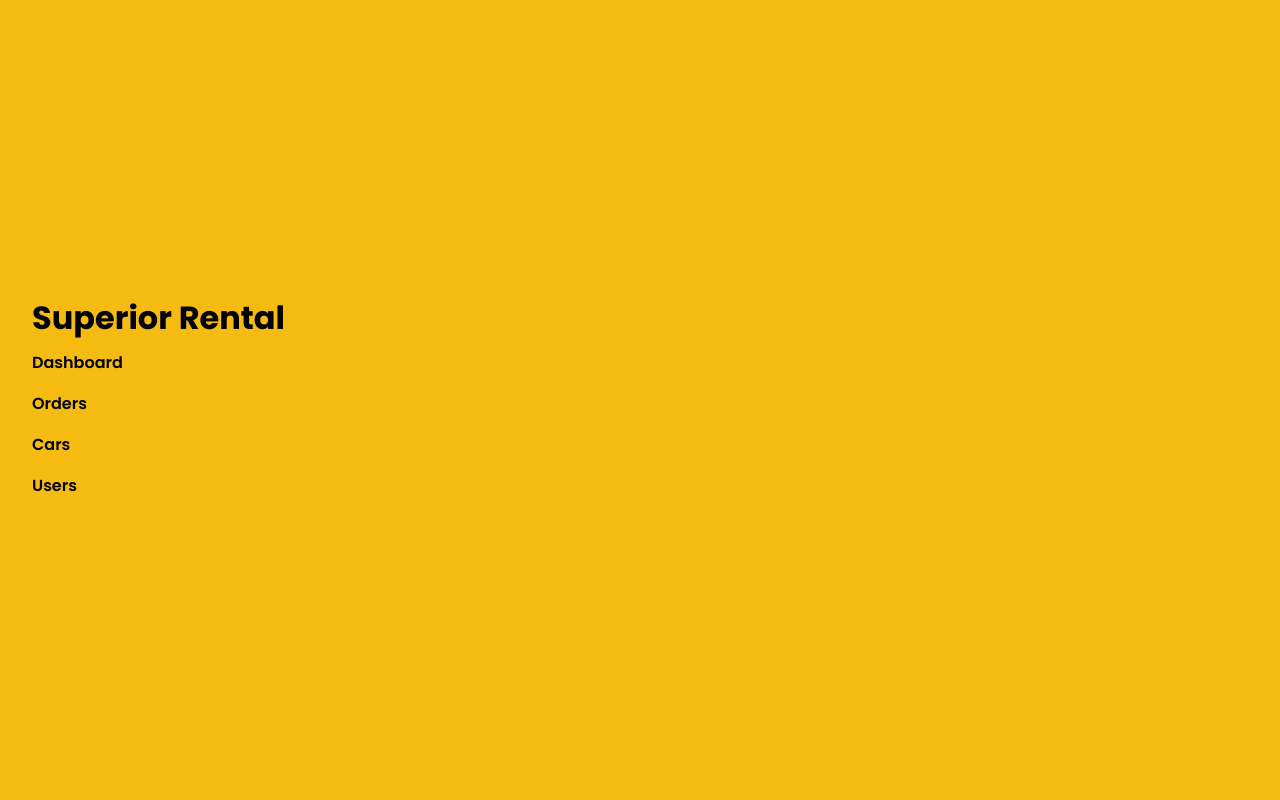
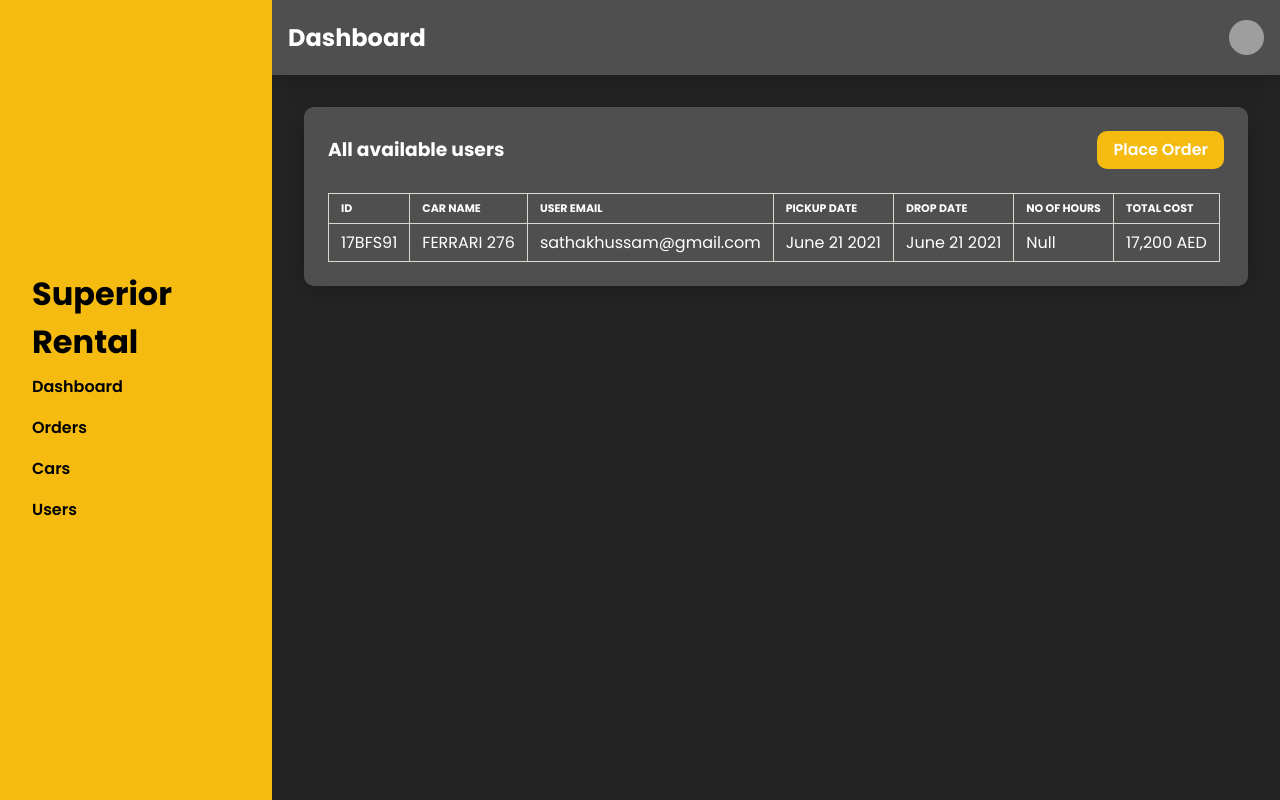
Before and after one commit to sathakhussam/superior-dashboard, a React (Create React App) app: page /orders in a window 1280 px wide. Built offline with nearby package versions, Linux system fonts and the light colour scheme; grey boxes are pictures that could not be loaded.

Commit message:
Added new seperate orders page

```diff
--- a/src/App.css
+++ b/src/App.css
@@ -1,3 +1,7 @@
+.beforeApp {
+  background-color: #242424;
+}
+
 .App {
   background-color: #242424;
   display: flex;
--- a/src/App.js
+++ b/src/App.js
@@ -1,8 +1,9 @@
-import {Switch, Route, Link} from 'react-router-dom'
+import {Switch, Route, Link, useLocation} from 'react-router-dom'
 
 // Pages
 import Dashboard from "./pages/dashboard/dashboard.page"
 import OrdersPage from './pages/orders/orders.page'
+import SeperateOrdersPage from './pages/orders/seperate-orders.page'
 import CarsPage from './pages/cars/cars.page'
 import UsersPage from './pages/users/users.page'
 import UserSeperatePage from './pages/users/users-seperate.page'
@@ -14,9 +15,13 @@ import './App.css';
 
 function App() {
   return (
+    <div className="beforeApp">
+      {
+        useLocation().pathname == '/login'
+        ?
+        <Route exact path="/login" component={LoginPage} />
+        :
         <div className="App">
-      <Switch>
-      <Route exact path="/login" component={LoginPage} />
         <div className="sidebar">
           <h1>Superior Rental</h1>
           <div className="sidebar--links">
@@ -28,14 +33,18 @@ function App() {
         </div>
         <div className="content">
           <Header />
+        <Switch>
             <Route exact path="/" component={Dashboard} />
             <Route exact path="/cars" component={CarsPage} />
             <Route exact path="/orders" component={OrdersPage} />
+            <Route exact path="/orders/seperate" component={SeperateOrdersPage} />
             <Route exact path="/cars" component={CarsPage} />
             <Route exact path="/users" component={UsersPage} />
             <Route exact path="/users/seperate" component={UserSeperatePage} />
+        </Switch>
         </div>
-        </Switch>
+      </div>
+      }
     </div>
   );
 }
--- a/src/pages/login/login.styles.css
+++ b/src/pages/login/login.styles.css
@@ -5,6 +5,7 @@
     justify-content: center;
     width: 100%;
     align-items: center;
+
 }
 
 .LoginPage section {
--- a/src/pages/orders/orders.styles.css
+++ b/src/pages/orders/orders.styles.css
@@ -20,3 +20,7 @@
 .OrdersPage table {
   table-layout: fixed;
 }
+
+.SeperateOrderPage li {
+  margin-left: 1rem;
+}
--- /dev/null
+++ b/src/pages/orders/seperate-orders.page.jsx
@@ -0,0 +1,42 @@
+import React from 'react';
+import Card from '../../components/card/card.component'
+import './orders.styles.css'
+import {Link} from 'react-router-dom';
+
+const SeperateOrderPage = () => {
+    return (
+        <div className="SeperateOrderPage">
+            <Card>
+            <h3>Orders Details</h3>
+            <p>Car : <Link>Ferrari 253</Link></p>
+            <p>User : <Link>Sathak Uzham</Link></p>
+            <p>Email : <b>sathakhussam@gmail.com</b></p>
+            <p>userPhone : <b>+971 7634564636</b></p>
+            <p>Pickup Time : <b>17:10 AM</b></p>
+            <p>Pickup Date : <b>17th June 2021</b></p>
+            <p>Drop Time : <b>17:10 AM</b></p>
+            <p>Drop Date : <b>17th June 2021</b></p>
+            <p>No of hours : <b>Null</b></p>
+            <p>Pickup Location : <b>Burj Kalifa Dubai</b></p>
+            <p>Drop Location : <b>Burj Kalifa Dubai</b></p>
+            <p>Drop Location : <b>Burj Kalifa Dubai</b></p>
+            <p>Total Cost : <b>10,100 AED</b></p>
+            <p>VAT : <b>1000 AED</b></p>
+            <p>Subtotal : <b>9800 AED</b></p>
+            <p>Resource Cost : <b>800 AED</b></p>
+            <p>Duration Cost : <b>8500 AED</b></p>
+            <p>Duration Cost : <b>8500 AED</b></p>
+            <p>Deposit Amount : <b>8500 AED</b></p>
+            <p>Method : <b>Amex</b></p>
+            <p>Resources Asked</p>
+            <ul>
+                <li>Additional Driver</li>
+                <li>Baby Seat</li>
+            </ul>
+            </Card>
+        </div>
+     );
+}
+
+
+export default SeperateOrderPage;
--- a/src/pages/users/users.styles.css
+++ b/src/pages/users/users.styles.css
@@ -58,3 +58,32 @@
 .UserSeperate .CustomCard div p:nth-child(4) {
   margin-bottom: 10px;
 }
+
+
+.SeperateOrderPage {
+  padding: 1rem;
+  color: white;
+}
+
+
+.OrdersPage {
+  color: #ddd;
+  padding: 2rem;
+}
+
+.OrdersPage h3 {
+  color: white;
+}
+
+.OrdersPage .CustomCard div {
+  width: 100%;
+}
+
+.OrdersPage a {
+  color: #fff;
+}
+
+.OrdersPage .CustomCard b {
+  font-weight: 600;
+  color: #fff;
+}
```
Lines whose indentation alone changed are shown as unchanged.
